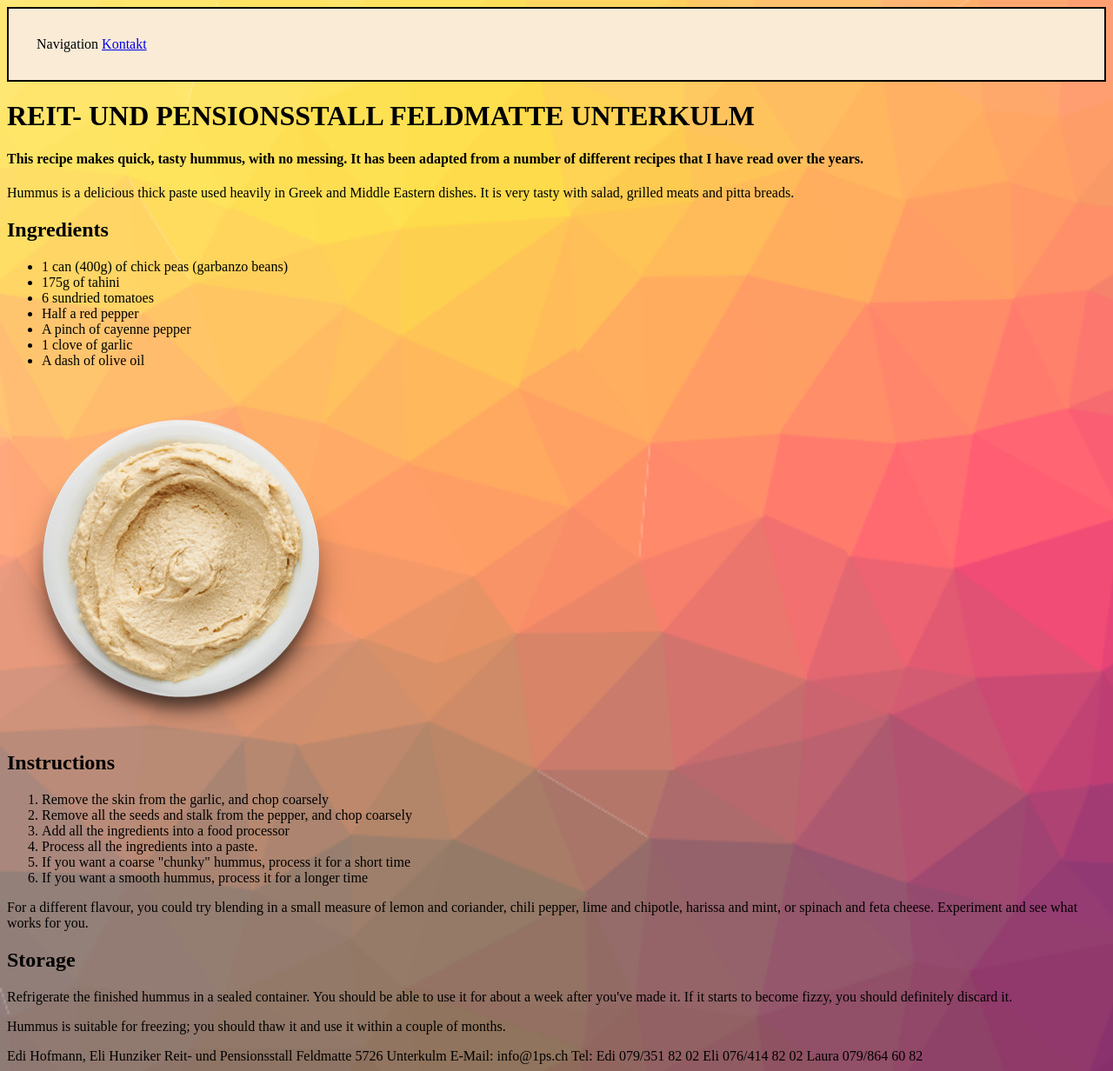
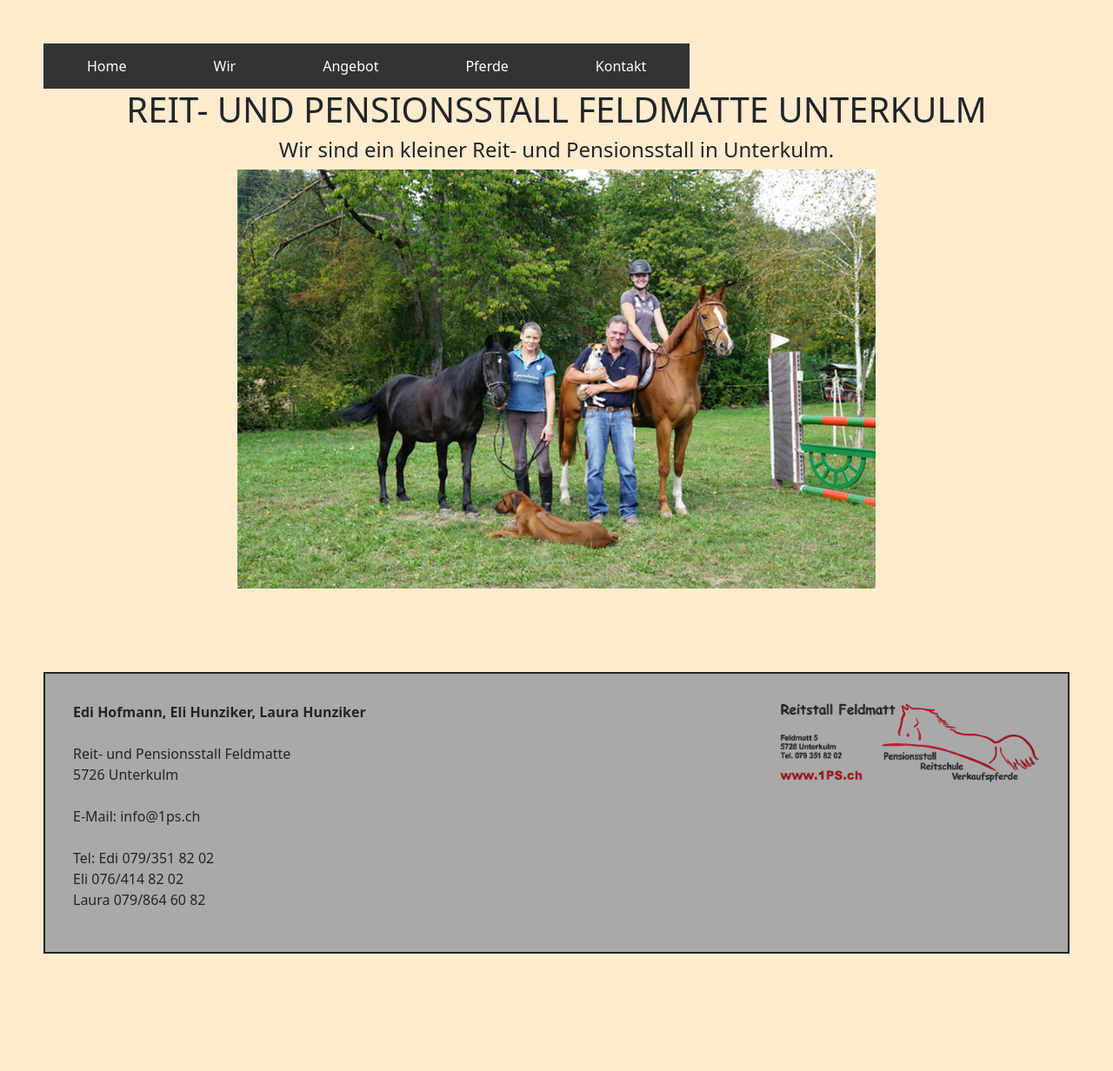
Before and after one commit to nicilandtwing/teko_internetdienste, a plain HTML site: page Projekt/index.html in a window 1280 px wide. Shown: the whole page at 87% size. After the commit the page ends 1147 px from the top, so only its background shows below. Drawn offline with nearby package versions, Linux system fonts and the light colour scheme.

Commit message:
update project, footer/header

```diff
--- a/Projekt/index.html
+++ b/Projekt/index.html
@@ -2,75 +2,66 @@
     <html lang="de">
         <head>
             <title>1ps.ch</title>
+            <link rel="icon" type="image/x-icon" href="/Projekt/images/favicon.png">
             <meta charset="utf-8">
-            <style>
-                html,body{
-                    min-height: 100%;
-                }
-            body {
-                background-image: url('background.png');
-                background-size: cover;
-                background-repeat: no-repeat;
-            }
-            header{
-                background-color: antiquewhite;
-                padding: 2rem;
-                border: 2px solid black;
-            }
-            </style>
+            <link rel="stylesheet" href="https://cdnjs.cloudflare.com/ajax/libs/normalize/8.0.1/normalize.css" integrity="sha512-oHDEc8Xed4hiW6CxD7qjbnI+B07vDdX7hEPTvn9pSZO1bcRqHp8mj9pyr+8RVC2GmtEfI2Bi9Ke9Ass0as+zpg==" crossorigin="anonymous" referrerpolicy="no-referrer" />
+            <link href="https://cdn.jsdelivr.net/npm/bootstrap@5.1.1/dist/css/bootstrap.min.css" rel="stylesheet">
+            <link rel="stylesheet" href="mystyles.css">
+            <script src="https://cdn.jsdelivr.net/npm/bootstrap@5.1.1/dist/js/bootstrap.bundle.min.js"></script>
         </head>
         <body>
             <header>
-                Navigation<span  style="white-space: pre"></span><span  style="white-space: pre"></span>
-                <a href="kontakt.html">Kontakt</a>
+                <nav>
+                    <ul>
+                        <li><a href="index.html">Home</a> </li>
+                        <li><a href="wir.html">Wir</a></li>
+                        <li><a href="angebot.html">Angebot</a></li>
+                        <li><a href="pferde.html">Pferde</a></li>
+                        <li><a href="kontakt.html">Kontakt</a></li>
+                    </ul>
             </header>
-            <h1>REIT- UND PENSIONSSTALL FELDMATTE UNTERKULM</h1>
-            <h4>This recipe makes quick, tasty hummus, with no messing. It has been adapted from a number of different recipes that I have read over the years.</h4>
-            <p>Hummus is a delicious thick paste used heavily in Greek and Middle Eastern dishes. It is very tasty with salad, grilled meats and pitta breads.</p>
+                </nav>
+                <div class="container-fluid">
+                    <div class="text-center">
+                        <h1>REIT- UND PENSIONSSTALL FELDMATTE UNTERKULM</h1>
+                        <h4>Wir sind ein kleiner Reit- und Pensionsstall in Unterkulm.</h4>
 
-            <h2>Ingredients</h2>
-            <nav>
-                <ul>
-                    <li>1 can (400g) of chick peas (garbanzo beans)</li>
-                    <li>175g of tahini</li>
-                    <li>6 sundried tomatoes</li>
-                    <li>Half a red pepper</li>
-                    <li>A pinch of cayenne pepper</li>
-                    <li>1 clove of garlic</li>
-                    <li>A dash of olive oil</li>
-                </ul>
-            </nav>
-
-            <picture>
-                <source media="(min-width:650px)"srcset="humus_transparent.png">
-                <source media="(min-width:465px)"srcset="humus_transparent.png">
-                <img src="humus_transparent.png"alt="Flowers"style="width:auto;"></imgsrc>
-            </picture>
-
-            <h2>Instructions</h2>
-            <nav>
-                <ol>
-                    <li>Remove the skin from the garlic, and chop coarsely</li>
-                    <li>Remove all the seeds and stalk from the pepper, and chop coarsely</li>
-                    <li>Add all the ingredients into a food processor</li>
-                    <li>Process all the ingredients into a paste.</li>
-                    <li>If you want a coarse "chunky" hummus, process it for a short time</li>
-                    <li>If you want a smooth hummus, process it for a longer time</li>
-                </ol>
-            </nav>
-            <p>For a different flavour, you could try blending in a small measure of lemon and coriander, chili pepper, lime and chipotle, harissa and mint, or spinach and feta cheese. Experiment and see what works for you.</p>
-
-            <h2>Storage</h2>
-            <p>Refrigerate the finished hummus in a sealed container. You should be able to use it for about a week after you've made it. If it starts to become fizzy, you should definitely discard it.</p>
-            <p>Hummus is suitable for freezing; you should thaw it and use it within a couple of months.</p>
+                        <picture>
+                            <source media="(min-width:650px)"srcset="/Projekt/images/Welcome_pic.png">
+                            <source media="(min-width:465px)"srcset="/Projekt/images/Welcome_pic.png">
+                            <img src="/Projekt/images/Welcome_pic.png"alt="Wilkommensbild"style="width:auto;"></imgsrc>
+                        </picture>
+                        <br>
+                        <br>
+                        <br>
+                        <br>
+                        <br>
+                    </div>
+                </div>
+            </div>
             <footer>
-                Edi Hofmann,  Eli Hunziker
-                Reit- und Pensionsstall Feldmatte
-                5726 Unterkulm
-                E-Mail: info@1ps.ch
-                Tel: Edi 079/351 82 02
-                Eli 076/414 82 02
-                Laura 079/864 60 82
+                    <div class="row">
+                        <div class="col">
+                            <p>
+                                <b>Edi Hofmann,  Eli Hunziker, Laura Hunziker</b><br><br>
+                                Reit- und Pensionsstall Feldmatte <br>
+                                5726 Unterkulm<br><br>
+                                E-Mail: info@1ps.ch<br><br>
+                                Tel: Edi 079/351 82 02<br>
+                                Eli 076/414 82 02<br>
+                                Laura 079/864 60 82<br>
+                            </p>
+                        </div>
+                        <div class="col">
+                            <div class="float-end">
+                                <picture>
+                                    <source media="(min-width:300)"srcset="/Projekt/images/logo_transparent.png">
+                                    <source media="(min-width:300)"srcset="/Projekt/images/logo_transparent.png">
+                                    <img src="/Projekt/images/logo_transparent.png"alt="Logo"style="width: 300px;"></imgsrc>
+                                </picture>
+                            </div>
+                        </div>
+                    </div>
             </footer>
         </body>
     </html>
--- /dev/null
+++ b/Projekt/mystyles.css
@@ -0,0 +1,53 @@
+html,body{
+    min-height: 100%;
+}
+body{
+    background-color: blanchedalmond;
+    background-size: cover;
+    background-repeat: no-repeat;
+    margin: 50px;
+}
+/*header{
+    background-color: darkgrey;
+    padding: 2rem;
+    border: 2px solid ;
+    height: 90px;
+    position: sticky;
+    width: 100%;
+}*/
+
+nav{
+  width:fit-content;
+}
+
+nav ul{
+    list-style-type: none;
+    margin: 0;
+    padding: 0;
+    overflow: hidden;
+    background-color: #333;
+  }
+
+nav  li {
+    float: left;
+  }
+
+nav  li a {
+    display: block;
+    color: white;
+    text-align: center;
+    padding: 14px 50px;
+    text-decoration: none;
+  }
+
+nav li a:hover:not(.active) {
+    background-color: #111;
+  }
+
+footer{
+    background-color: darkgrey;
+    padding: 2rem;
+    border: 2px solid ;
+    height: auto;
+    width: auto;
+  }
```
Also changed, not shown: Projekt/kontakt.html (+40 -38 lines), Projekt/background.png (deleted), Projekt/humus_transparent.png (deleted), Projekt/images/Welcome_pic.png (added), Projekt/images/favicon.png (added), Projekt/images/logo.png (added), Projekt/images/logo_transparent.png (added).
